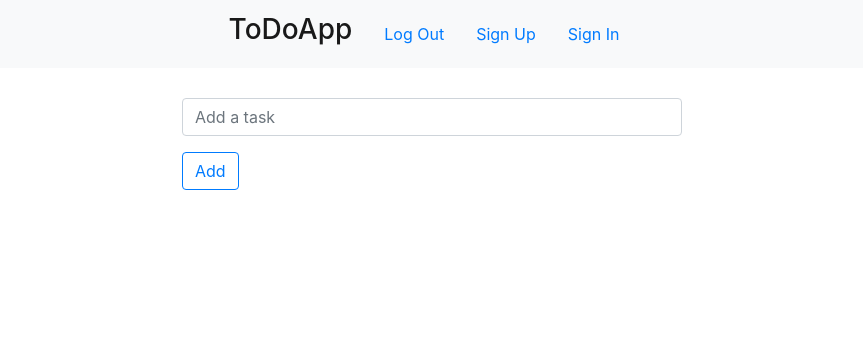
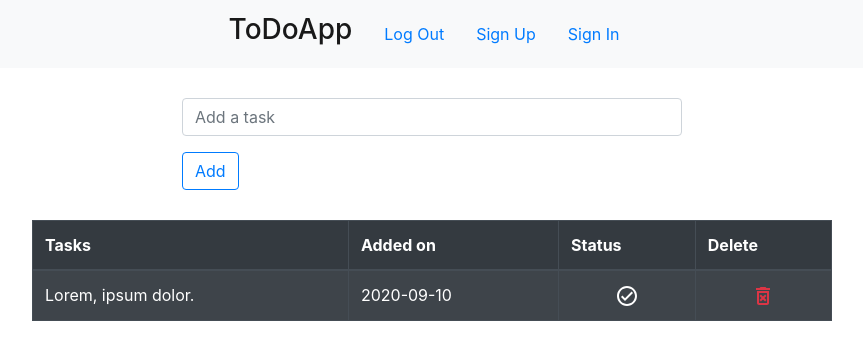
Before and after one commit to arecki3000/react-redux-firebase-todo-app, a React (Create React App) app: page / in a window 1280 px wide. Shown: the top 360 px of the page, without its empty margins (208-1071 px from the left). Built offline with nearby package versions, Linux system fonts and the light colour scheme.

Commit message:
add todo table

```diff
--- a/package.json
+++ b/package.json
@@ -5,12 +5,16 @@
   "keywords": [],
   "main": "src/index.js",
   "dependencies": {
+    "@material-ui/core": "4.11.0",
+    "@material-ui/icons": "4.9.1",
     "bootstrap": "4.5.2",
     "react": "16.13.1",
     "react-bootstrap": "1.3.0",
     "react-dom": "16.13.1",
+    "react-redux": "7.2.1",
     "react-router-dom": "5.2.0",
-    "react-scripts": "3.4.3"
+    "react-scripts": "3.4.3",
+    "redux": "4.0.5"
   },
   "devDependencies": {
     "typescript": "3.8.3"
--- a/src/components/dashboard/Dashboard.jsx
+++ b/src/components/dashboard/Dashboard.jsx
@@ -1,10 +1,11 @@
 import React from "react";
-import { AddTask } from "../tasks";
+import { AddTask, Tasks } from "../tasks";
 
 export const Dashboard = () => {
   return (
-    <>
+    <div style={{ maxWidth: "800px", margin: "0 auto" }}>
       <AddTask />
-    </>
+      <Tasks />
+    </div>
   );
 };
--- /dev/null
+++ b/src/components/tasks/Task.jsx
@@ -0,0 +1,22 @@
+import React from "react";
+import DeleteForeverOutlinedIcon from "@material-ui/icons/DeleteForeverOutlined";
+import CheckCircleOutlinedIcon from "@material-ui/icons/CheckCircleOutlined";
+
+export const Task = () => {
+  return (
+    <tr>
+      <td>Lorem, ipsum dolor.</td>
+      <td>2020-09-10</td>
+      <td style={{ textAlign: "center" }}>
+        <CheckCircleOutlinedIcon style={{ cursor: "pointer" }} />
+      </td>
+
+      <td style={{ textAlign: "center" }}>
+        <DeleteForeverOutlinedIcon
+          style={{ cursor: "pointer" }}
+          className="text-danger"
+        />
+      </td>
+    </tr>
+  );
+};
--- /dev/null
+++ b/src/components/tasks/Tasks.jsx
@@ -0,0 +1,21 @@
+import React from "react";
+import { Table } from "react-bootstrap";
+import { Task } from "./";
+
+export const Tasks = () => {
+  return (
+    <Table striped bordered hover variant="dark">
+      <thead>
+        <tr>
+          <th>Tasks</th>
+          <th>Added on</th>
+          <th>Status</th>
+          <th>Delete</th>
+        </tr>
+      </thead>
+      <tbody>
+        <Task />
+      </tbody>
+    </Table>
+  );
+};
--- a/src/components/tasks/index.js
+++ b/src/components/tasks/index.js
@@ -1 +1,3 @@
 export * from "./AddTask";
+export * from "./Tasks";
+export * from "./Task";
```
